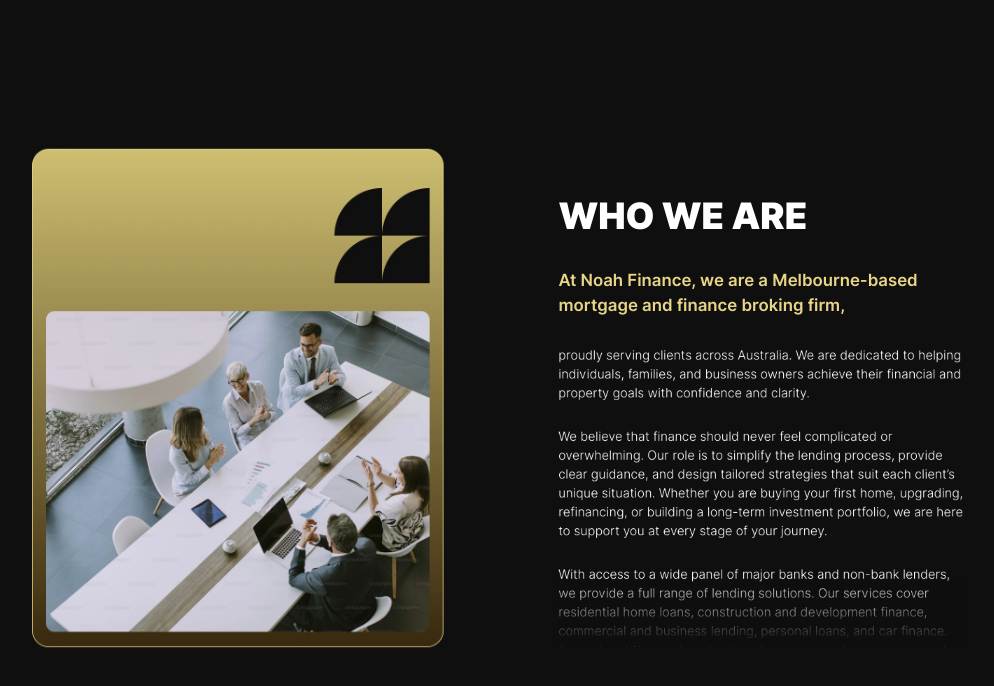
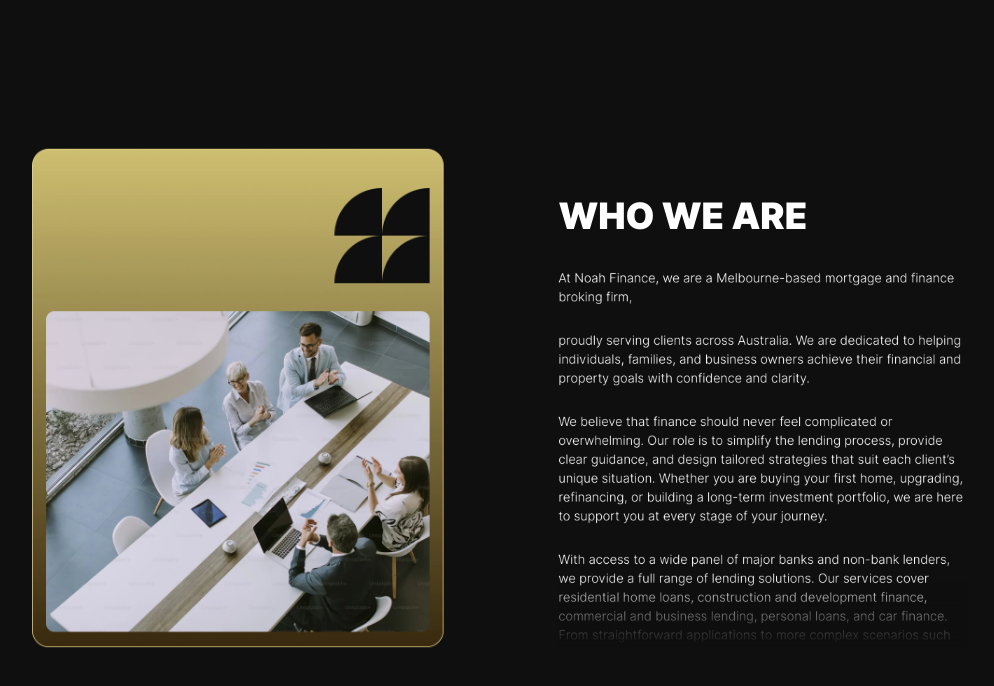
Before and after one commit to Arise-cn/noahfinance, a Next.js app: page /home in a window 1280 px wide. Shown: the part 802-1488 px from the top of the page, without its empty margins (160-1154 px from the left). Built offline with nearby package versions, Linux system fonts and the light colour scheme; no server answers; a web font is replaced by a local one.

Commit message:
refactor: Adjust ABOUT_SCROLL_PARAGRAPHS initialization in AboutSection for improved content display. Commented out introductory text for potential future use.

```diff
--- a/app/home/_components/AboutSection.tsx
+++ b/app/home/_components/AboutSection.tsx
@@ -13,7 +13,7 @@
 ] as const;
 
 const ABOUT_INTRO = ABOUT_PARAGRAPHS[0];
-const ABOUT_SCROLL_PARAGRAPHS = ABOUT_PARAGRAPHS.slice(1);
+const ABOUT_SCROLL_PARAGRAPHS = ABOUT_PARAGRAPHS.slice(0);
 
 const REVEAL_OFFSET_PX = 72;
 
@@ -114,9 +114,9 @@
             <p className="font-misans text-[52px] font-black text-white shrink-0">
               WHO WE ARE
             </p>
-            <p className="font-inter font-semibold mt-[35px] shrink-0 text-[24px] leading-normal text-[#E8D587]">
+            {/* <p className="font-inter font-semibold mt-[35px] shrink-0 text-[24px] leading-normal text-[#E8D587]">
               {ABOUT_INTRO}
-            </p>
+            </p> */}
             <div className="relative mt-[35px] min-h-0 flex-1 overflow-hidden">
               <motion.div
                 ref={contentRef}
```
